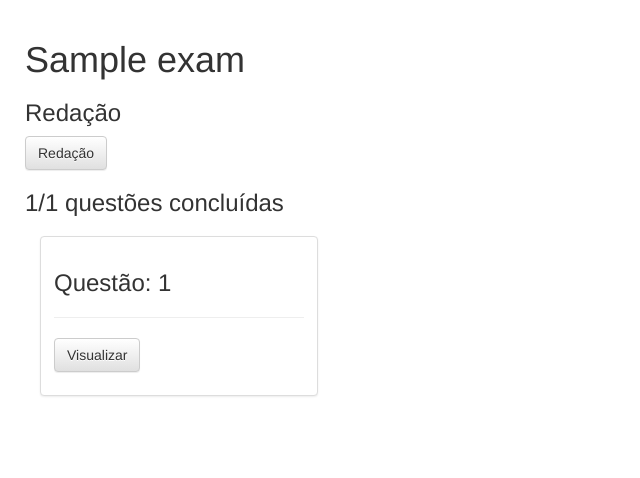
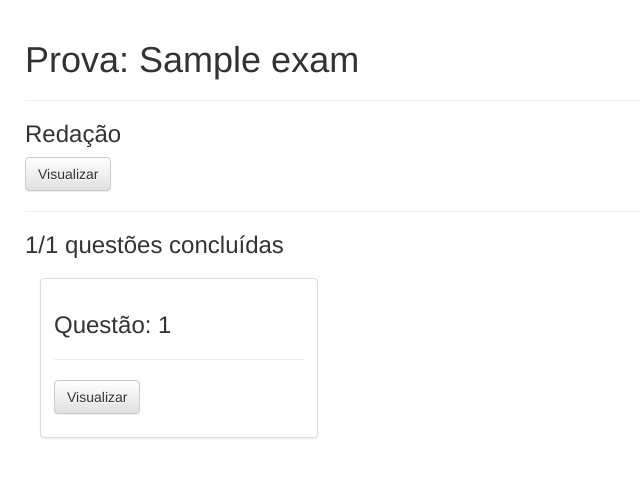
Before and after one commit to aleternis/editor-acessivel, a Django app: page /exam/1/ in a window 1280 px wide. Shown: the part 52-530 px from the top of the page, without its empty margins (0-640 px from the left). Run offline with Django 3.2, Linux system fonts and the light colour scheme; a user stored in the database is signed in; tables that the repository leaves empty hold one stand-in row (values such as "Sample post"); some libraries are stand-ins or nearby versions.

Commit message:
arrumando layout question_list

```diff
--- a/blog/templates/blog/question_list.html
+++ b/blog/templates/blog/question_list.html
@@ -6,11 +6,15 @@
 
 
 <div class="row">
-		<h1>{{exam.title }}</h1>
+	<h1>Prova: {{exam.title }}</h1>
+	<hr/>
+
 	{% if has_essay%}
 		<h3>Redação</h3>
-			<p><a href="{% url 'blog.views.essay_detail' pk=exam.pk %}" class="btn btn-default" role="button"></span> Redação</a></p>
+		<p><a href="{% url 'blog.views.essay_detail' pk=exam.pk %}" class="btn btn-default" role="button"></span>Visualizar</a></p>
+		<hr/>
 	{% endif %}
+
 	<h3>{{questions_done}}/{{total_questions}} questões concluídas<h3>
 
 	{% for question in questions %}
@@ -28,16 +32,15 @@
 			</div>
 		</div>
 	{% endfor %}
+</div>
 
-
-</div>
 
 
 {% if questions_done < total_questions%}
 
-<a href="{% url 'blog.views.question_new' pk=exam.pk %}" class="btn btn-default" role="button">
-	<span class="glyphicon glyphicon-plus"></span> Adicionar questão </a>
+	<a href="{% url 'blog.views.question_new' pk=exam.pk %}" class="btn btn-default" role="button"> <span class="glyphicon glyphicon-plus"></span> Adicionar questão </a>
 {% endif %}
+
 
 <!-- ARRUMAR PARA ORDENAR
 	<a href="#" class="btn btn-default" role="button">
```
Lines whose indentation alone changed are shown as unchanged.
